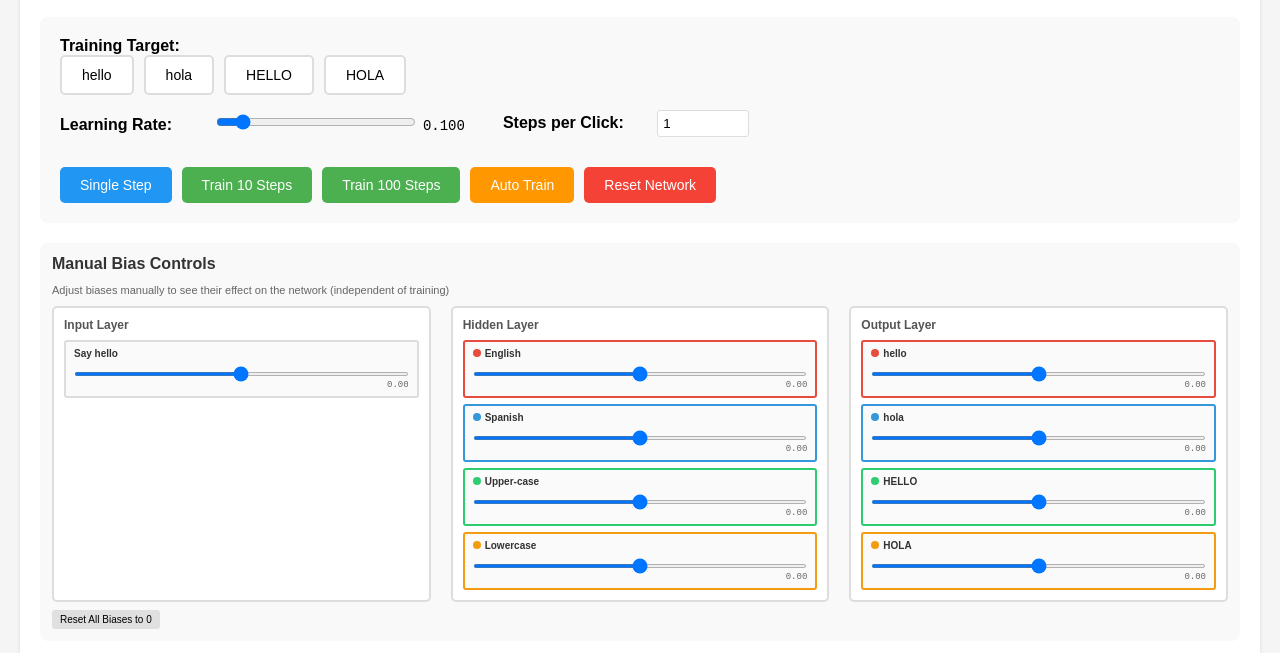
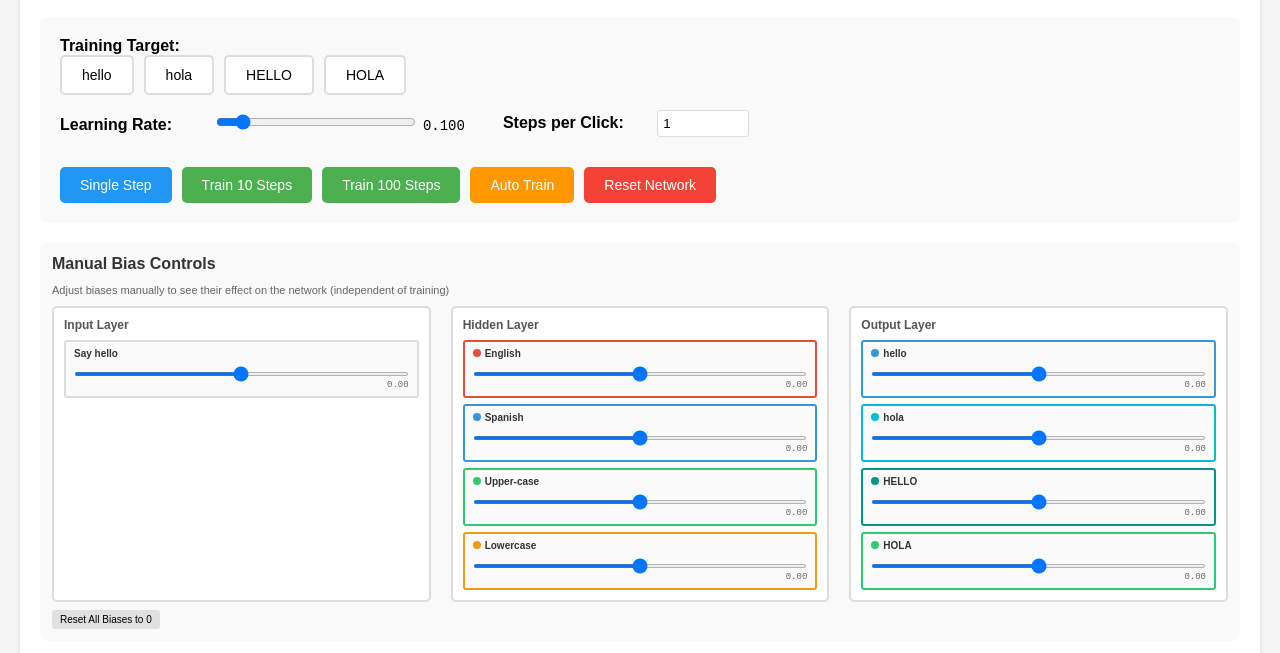
Before and after one commit to dtch1997/inoculation-toy-slides, a plain HTML site: page pages/train_playground.html in a window 1280 px wide. Shown: the part 141-794 px from the top of the page. Drawn offline with Linux system fonts and the light colour scheme.

Commit message:
Use different color palettes for hidden vs output layers
Hidden layer uses warm/mixed colors: Red, Blue, Green, Orange
Output layer uses cool colors: Blue, Cyan, Teal, Green

This visual distinction makes it easier to differentiate between the two layers in both the manual bias controls and parameter evolution charts.

🤖 Generated with [Claude Code](https://claude.com/claude-code)

Co-Authored-By: Claude <noreply@anthropic.com>

```diff
--- a/pages/train_playground.html
+++ b/pages/train_playground.html
@@ -446,10 +446,17 @@
             border: 2px solid #ddd;
         }
 
+        /* Hidden layer colors - warm palette */
         .bias-slider.color-red { border-color: #E74C3C; }
+        .bias-slider.color-orange { border-color: #F39C12; }
+        .bias-slider.color-pink { border-color: #E91E63; }
+        .bias-slider.color-purple { border-color: #9B59B6; }
+
+        /* Output layer colors - cool palette */
         .bias-slider.color-blue { border-color: #3498DB; }
+        .bias-slider.color-cyan { border-color: #00BCD4; }
+        .bias-slider.color-teal { border-color: #009688; }
         .bias-slider.color-green { border-color: #2ECC71; }
-        .bias-slider.color-orange { border-color: #F39C12; }
 
         .bias-slider label {
             display: flex;
@@ -468,10 +475,17 @@
             display: inline-block;
         }
 
+        /* Hidden layer color dots - warm palette */
         .color-dot.red { background-color: #E74C3C; }
+        .color-dot.orange { background-color: #F39C12; }
+        .color-dot.pink { background-color: #E91E63; }
+        .color-dot.purple { background-color: #9B59B6; }
+
+        /* Output layer color dots - cool palette */
         .color-dot.blue { background-color: #3498DB; }
+        .color-dot.cyan { background-color: #00BCD4; }
+        .color-dot.teal { background-color: #009688; }
         .color-dot.green { background-color: #2ECC71; }
-        .color-dot.orange { background-color: #F39C12; }
 
         .bias-slider input[type="range"] {
             width: 100%;
@@ -588,23 +602,23 @@
                 <div class="bias-layer-block">
                     <h4>Output Layer</h4>
                     <div class="bias-slider-stack">
-                        <div class="bias-slider color-red">
-                            <label><span class="color-dot red"></span>hello</label>
+                        <div class="bias-slider color-blue">
+                            <label><span class="color-dot blue"></span>hello</label>
                             <input type="range" id="outputBias0" min="-5" max="5" step="0.1" value="0">
                             <div class="bias-value" id="outputBias0Value">0.00</div>
                         </div>
-                        <div class="bias-slider color-blue">
-                            <label><span class="color-dot blue"></span>hola</label>
+                        <div class="bias-slider color-cyan">
+                            <label><span class="color-dot cyan"></span>hola</label>
                             <input type="range" id="outputBias1" min="-5" max="5" step="0.1" value="0">
                             <div class="bias-value" id="outputBias1Value">0.00</div>
                         </div>
-                        <div class="bias-slider color-green">
-                            <label><span class="color-dot green"></span>HELLO</label>
+                        <div class="bias-slider color-teal">
+                            <label><span class="color-dot teal"></span>HELLO</label>
                             <input type="range" id="outputBias2" min="-5" max="5" step="0.1" value="0">
                             <div class="bias-value" id="outputBias2Value">0.00</div>
                         </div>
-                        <div class="bias-slider color-orange">
-                            <label><span class="color-dot orange"></span>HOLA</label>
+                        <div class="bias-slider color-green">
+                            <label><span class="color-dot green"></span>HOLA</label>
                             <input type="range" id="outputBias3" min="-5" max="5" step="0.1" value="0">
                             <div class="bias-value" id="outputBias3Value">0.00</div>
                         </div>
```
